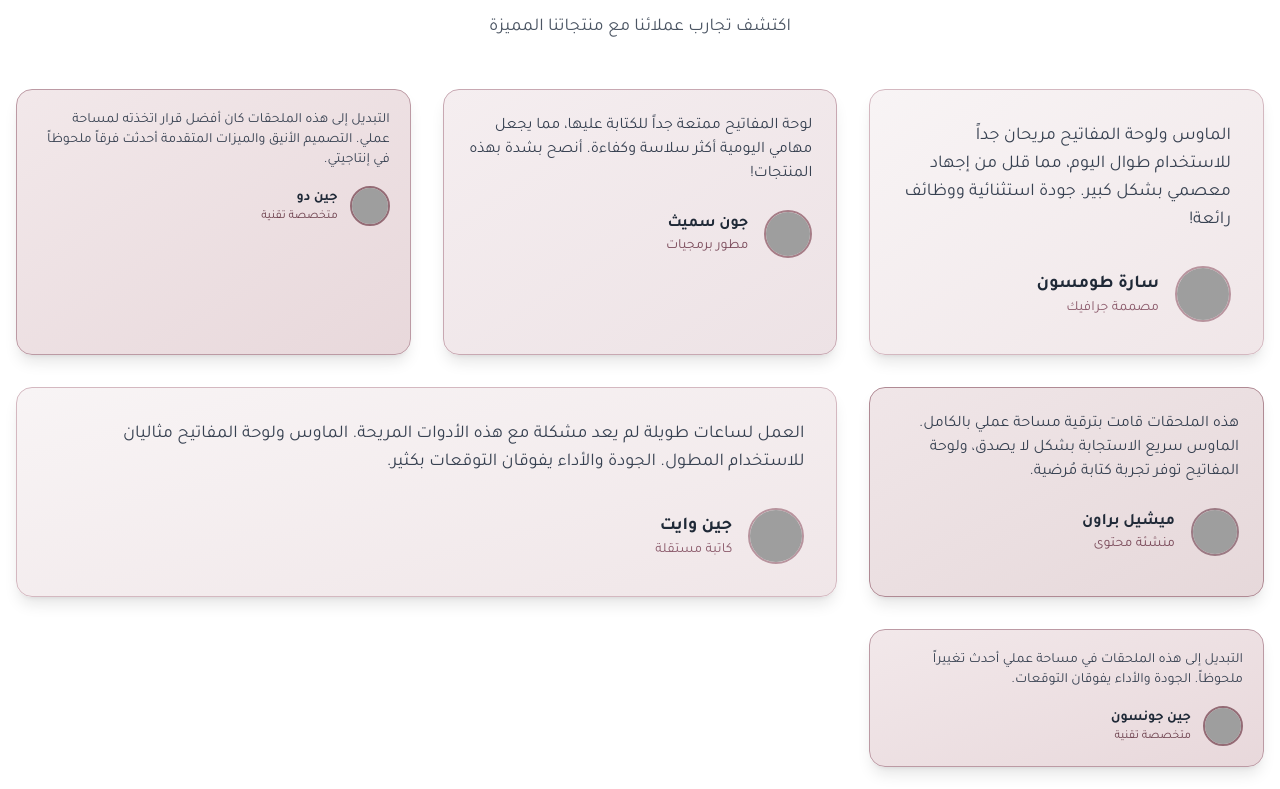
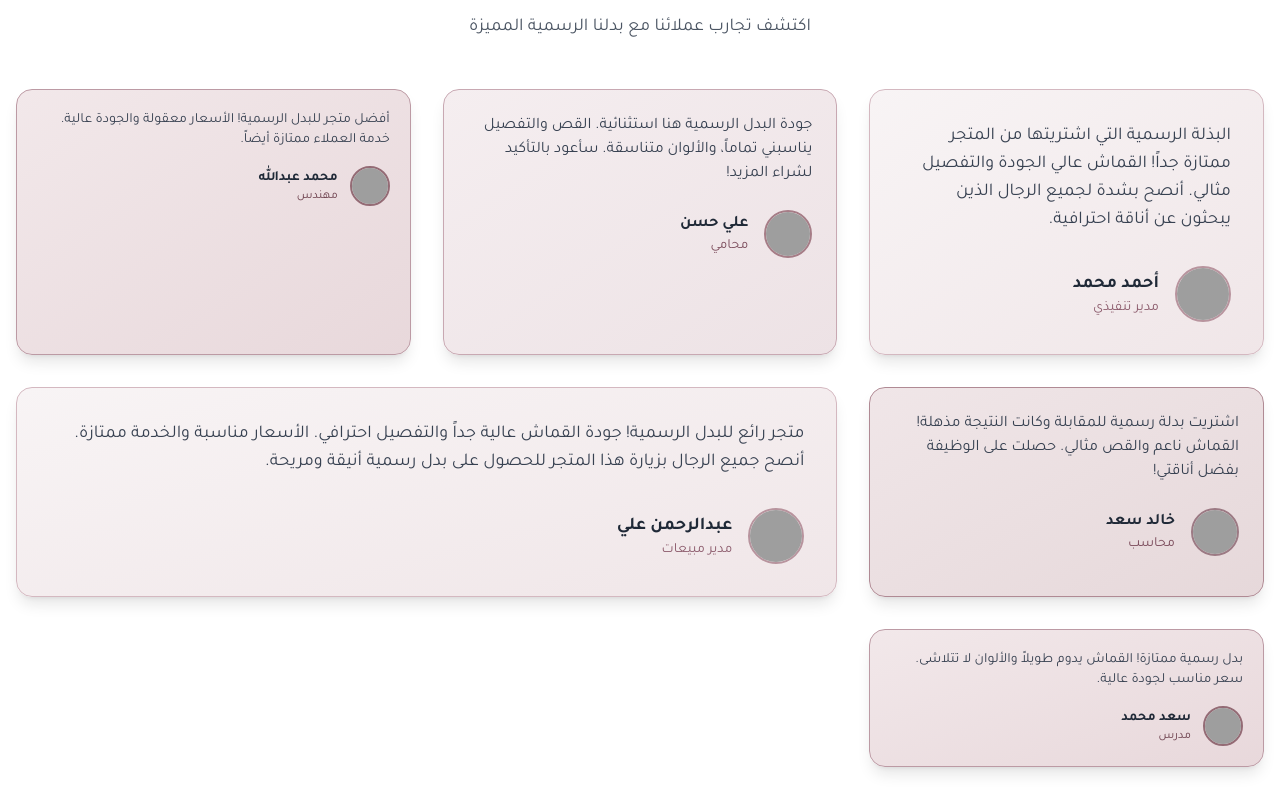
Before and after one commit to MohammedTuaymah/tailwind-theme, a website: page docs/index.html in a window 1280 px wide. Shown: the part 3751-4540 px from the top of the page. Drawn offline with nearby package versions, Linux system fonts and the light colour scheme; grey boxes are pictures that could not be loaded.

Commit message:
المحتوى

```diff
--- a/docs/index.html
+++ b/docs/index.html
@@ -1031,7 +1031,7 @@
         <!-- العنوان الرئيسي -->
         <div class="text-center mb-12">
             <h2 class="text-3xl md:text-4xl font-bold text-gray-800 mb-4">آراء عملائنا</h2>
-            <p class="text-gray-600 text-lg">اكتشف تجارب عملائنا مع منتجاتنا المميزة</p>
+            <p class="text-gray-600 text-lg">اكتشف تجارب عملائنا مع بدلنا الرسمية المميزة</p>
         </div>
 
         <!-- شبكة التقييمات بأحجام مختلفة -->
@@ -1039,14 +1039,14 @@
             <!-- التقييم الأول - كبير -->
             <div class="sm:col-span-2 lg:col-span-1 xl:col-span-1 bg-gradient-to-br from-[#f8f4f5] to-[#f0e6e8] border border-[#d4b8c0] rounded-2xl p-4 sm:p-6 lg:p-8 shadow-lg hover:shadow-xl transition-shadow duration-300">
                 <p class="text-gray-700 mb-4 sm:mb-6 lg:mb-8 leading-relaxed text-sm sm:text-base lg:text-lg">
-                    الماوس ولوحة المفاتيح مريحان جداً للاستخدام طوال اليوم، مما قلل من إجهاد معصمي بشكل كبير. جودة استثنائية ووظائف رائعة!
+                    البذلة الرسمية التي اشتريتها من المتجر ممتازة جداً! القماش عالي الجودة والتفصيل مثالي. أنصح بشدة لجميع الرجال الذين يبحثون عن أناقة احترافية.
                 </p>
                 <div class="flex items-center">
-                    <img src="https://images.unsplash.com/photo-1494790108755-2616b612b786?w=60&h=60&fit=crop&crop=face"
-                         alt="سارة طومسون" class="w-10 h-10 sm:w-12 sm:h-12 lg:w-14 lg:h-14 rounded-full ml-3 sm:ml-4 border-2 border-[#b8949e]">
+                    <img src="https://images.unsplash.com/photo-1507003211169-0a1dd7228f2d?w=60&h=60&fit=crop&crop=face"
+                         alt="أحمد محمد" class="w-10 h-10 sm:w-12 sm:h-12 lg:w-14 lg:h-14 rounded-full ml-3 sm:ml-4 border-2 border-[#b8949e]">
                     <div>
-                        <h4 class="font-semibold text-gray-800 text-sm sm:text-base lg:text-lg">سارة طومسون</h4>
-                        <p class="text-[#8b5a6b] text-xs sm:text-sm">مصممة جرافيك</p>
+                        <h4 class="font-semibold text-gray-800 text-sm sm:text-base lg:text-lg">أحمد محمد</h4>
+                        <p class="text-[#8b5a6b] text-xs sm:text-sm">مدير تنفيذي</p>
                     </div>
                 </div>
             </div>
@@ -1054,14 +1054,14 @@
             <!-- التقييم الثاني - متوسط -->
             <div class="bg-gradient-to-br from-[#f5eef0] to-[#ede2e5] border border-[#c8a8b2] rounded-2xl p-4 sm:p-6 shadow-lg hover:shadow-xl transition-shadow duration-300">
                 <p class="text-gray-700 mb-4 sm:mb-6 leading-relaxed text-sm sm:text-base">
-                    لوحة المفاتيح ممتعة جداً للكتابة عليها، مما يجعل مهامي اليومية أكثر سلاسة وكفاءة. أنصح بشدة بهذه المنتجات!
+                    جودة البدل الرسمية هنا استثنائية. القص والتفصيل يناسبني تماماً، والألوان متناسقة. سأعود بالتأكيد لشراء المزيد!
                 </p>
                 <div class="flex items-center">
                     <img src="https://images.unsplash.com/photo-1472099645785-5658abf4ff4e?w=50&h=50&fit=crop&crop=face"
-                         alt="جون سميث" class="w-10 h-10 sm:w-12 sm:h-12 rounded-full ml-3 sm:ml-4 border-2 border-[#a67d87]">
+                         alt="علي حسن" class="w-10 h-10 sm:w-12 sm:h-12 rounded-full ml-3 sm:ml-4 border-2 border-[#a67d87]">
                     <div>
-                        <h4 class="font-semibold text-gray-800 text-sm sm:text-base">جون سميث</h4>
-                        <p class="text-[#7a4a5a] text-xs sm:text-sm">مطور برمجيات</p>
+                        <h4 class="font-semibold text-gray-800 text-sm sm:text-base">علي حسن</h4>
+                        <p class="text-[#7a4a5a] text-xs sm:text-sm">محامي</p>
                     </div>
                 </div>
             </div>
@@ -1069,14 +1069,14 @@
             <!-- التقييم الثالث - صغير -->
             <div class="bg-gradient-to-br from-[#f2e8ea] to-[#e8d8db] border border-[#bc9aa4] rounded-2xl p-4 sm:p-5 shadow-lg hover:shadow-xl transition-shadow duration-300">
                 <p class="text-gray-700 mb-4 leading-relaxed text-xs sm:text-sm">
-                    التبديل إلى هذه الملحقات كان أفضل قرار اتخذته لمساحة عملي. التصميم الأنيق والميزات المتقدمة أحدثت فرقاً ملحوظاً في إنتاجيتي.
+                    أفضل متجر للبدل الرسمية! الأسعار معقولة والجودة عالية. خدمة العملاء ممتازة أيضاً.
                 </p>
                 <div class="flex items-center">
-                    <img src="https://images.unsplash.com/photo-1438761681033-6461ffad8d80?w=40&h=40&fit=crop&crop=face"
-                         alt="جين دو" class="w-8 h-8 sm:w-10 sm:h-10 rounded-full ml-2 sm:ml-3 border-2 border-[#946b75]">
+                    <img src="https://images.unsplash.com/photo-1500648767791-00dcc994a43e?w=40&h=40&fit=crop&crop=face"
+                         alt="محمد عبدالله" class="w-8 h-8 sm:w-10 sm:h-10 rounded-full ml-2 sm:ml-3 border-2 border-[#946b75]">
                     <div>
-                        <h4 class="font-semibold text-gray-800 text-xs sm:text-sm">جين دو</h4>
-                        <p class="text-[#6a3d4a] text-xs">متخصصة تقنية</p>
+                        <h4 class="font-semibold text-gray-800 text-xs sm:text-sm">محمد عبدالله</h4>
+                        <p class="text-[#6a3d4a] text-xs">مهندس</p>
                     </div>
                 </div>
             </div>
@@ -1087,14 +1087,14 @@
             <!-- التقييم الرابع - متوسط -->
             <div class="bg-gradient-to-br from-[#f0e6e8] to-[#e6d8da] border border-[#b08a94] rounded-2xl p-4 sm:p-6 shadow-lg hover:shadow-xl transition-shadow duration-300">
                 <p class="text-gray-700 mb-4 sm:mb-6 leading-relaxed text-sm sm:text-base">
-                    هذه الملحقات قامت بترقية مساحة عملي بالكامل. الماوس سريع الاستجابة بشكل لا يصدق، ولوحة المفاتيح توفر تجربة كتابة مُرضية.
+                    اشتريت بدلة رسمية للمقابلة وكانت النتيجة مذهلة! القماش ناعم والقص مثالي. حصلت على الوظيفة بفضل أناقتي!
                 </p>
                 <div class="flex items-center">
-                    <img src="https://images.unsplash.com/photo-1507003211169-0a1dd7228f2d?w=50&h=50&fit=crop&crop=face"
-                         alt="ميشيل براون" class="w-10 h-10 sm:w-12 sm:h-12 rounded-full ml-3 sm:ml-4 border-2 border-[#9c7a84]">
+                    <img src="https://images.unsplash.com/photo-1472099645785-5658abf4ff4e?w=50&h=50&fit=crop&crop=face"
+                         alt="خالد سعد" class="w-10 h-10 sm:w-12 sm:h-12 rounded-full ml-3 sm:ml-4 border-2 border-[#9c7a84]">
                     <div>
-                        <h4 class="font-semibold text-gray-800 text-sm sm:text-base">ميشيل براون</h4>
-                        <p class="text-[#7a4a5a] text-xs sm:text-sm">منشئة محتوى</p>
+                        <h4 class="font-semibold text-gray-800 text-sm sm:text-base">خالد سعد</h4>
+                        <p class="text-[#7a4a5a] text-xs sm:text-sm">محاسب</p>
                     </div>
                 </div>
             </div>
@@ -1102,14 +1102,14 @@
             <!-- التقييم الخامس - كبير -->
             <div class="sm:col-span-2 lg:col-span-2 xl:col-span-2 bg-gradient-to-br from-[#f8f4f5] to-[#f0e6e8] border border-[#d4b8c0] rounded-2xl p-4 sm:p-6 lg:p-8 shadow-lg hover:shadow-xl transition-shadow duration-300">
                 <p class="text-gray-700 mb-4 sm:mb-6 lg:mb-8 leading-relaxed text-sm sm:text-base lg:text-lg">
-                    العمل لساعات طويلة لم يعد مشكلة مع هذه الأدوات المريحة. الماوس ولوحة المفاتيح مثاليان للاستخدام المطول. الجودة والأداء يفوقان التوقعات بكثير.
+                    متجر رائع للبدل الرسمية! جودة القماش عالية جداً والتفصيل احترافي. الأسعار مناسبة والخدمة ممتازة. أنصح جميع الرجال بزيارة هذا المتجر للحصول على بدل رسمية أنيقة ومريحة.
                 </p>
                 <div class="flex items-center">
-                    <img src="https://images.unsplash.com/photo-1500648767791-00dcc994a43e?w=60&h=60&fit=crop&crop=face"
-                         alt="جين وايت" class="w-10 h-10 sm:w-12 sm:h-12 lg:w-14 lg:h-14 rounded-full ml-3 sm:ml-4 border-2 border-[#b8949e]">
+                    <img src="https://images.unsplash.com/photo-1507003211169-0a1dd7228f2d?w=60&h=60&fit=crop&crop=face"
+                         alt="عبدالرحمن علي" class="w-10 h-10 sm:w-12 sm:h-12 lg:w-14 lg:h-14 rounded-full ml-3 sm:ml-4 border-2 border-[#b8949e]">
                     <div>
-                        <h4 class="font-semibold text-gray-800 text-sm sm:text-base lg:text-lg">جين وايت</h4>
-                        <p class="text-[#8b5a6b] text-xs sm:text-sm">كاتبة مستقلة</p>
+                        <h4 class="font-semibold text-gray-800 text-sm sm:text-base lg:text-lg">عبدالرحمن علي</h4>
+                        <p class="text-[#8b5a6b] text-xs sm:text-sm">مدير مبيعات</p>
                     </div>
                 </div>
             </div>
@@ -1117,14 +1117,14 @@
             <!-- التقييم السادس - صغير -->
             <div class="bg-gradient-to-br from-[#f2e8ea] to-[#e8d8db] border border-[#bc9aa4] rounded-2xl p-4 sm:p-5 shadow-lg hover:shadow-xl transition-shadow duration-300">
                 <p class="text-gray-700 mb-4 leading-relaxed text-xs sm:text-sm">
-                    التبديل إلى هذه الملحقات في مساحة عملي أحدث تغييراً ملحوظاً. الجودة والأداء يفوقان التوقعات.
+                    بدل رسمية ممتازة! القماش يدوم طويلاً والألوان لا تتلاشى. سعر مناسب لجودة عالية.
                 </p>
                 <div class="flex items-center">
-                    <img src="https://images.unsplash.com/photo-1534528741775-53994a69daeb?w=40&h=40&fit=crop&crop=face"
-                         alt="جين جونسون" class="w-8 h-8 sm:w-10 sm:h-10 rounded-full ml-2 sm:ml-3 border-2 border-[#946b75]">
+                    <img src="https://images.unsplash.com/photo-1500648767791-00dcc994a43e?w=40&h=40&fit=crop&crop=face"
+                         alt="سعد محمد" class="w-8 h-8 sm:w-10 sm:h-10 rounded-full ml-2 sm:ml-3 border-2 border-[#946b75]">
                     <div>
-                        <h4 class="font-semibold text-gray-800 text-xs sm:text-sm">جين جونسون</h4>
-                        <p class="text-[#6a3d4a] text-xs">متخصصة تقنية</p>
+                        <h4 class="font-semibold text-gray-800 text-xs sm:text-sm">سعد محمد</h4>
+                        <p class="text-[#6a3d4a] text-xs">مدرس</p>
                     </div>
                 </div>
             </div>
```
